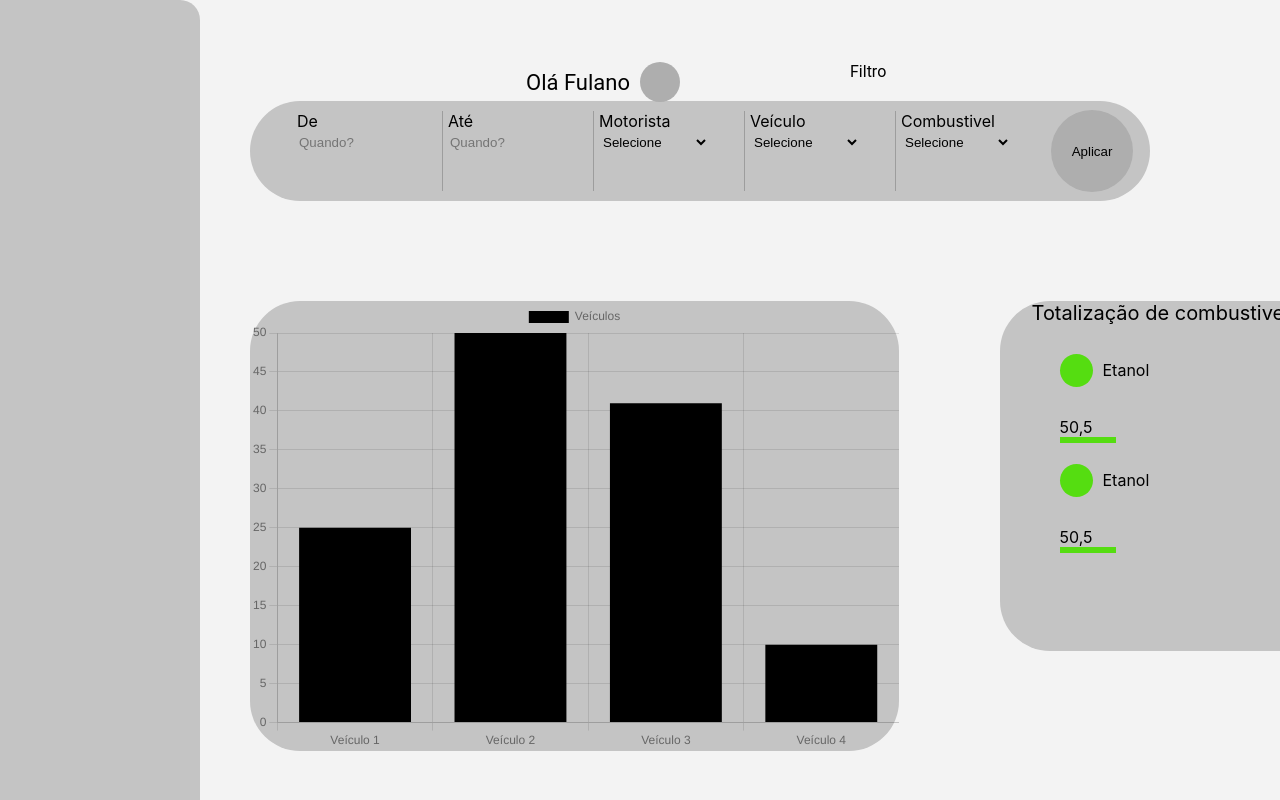
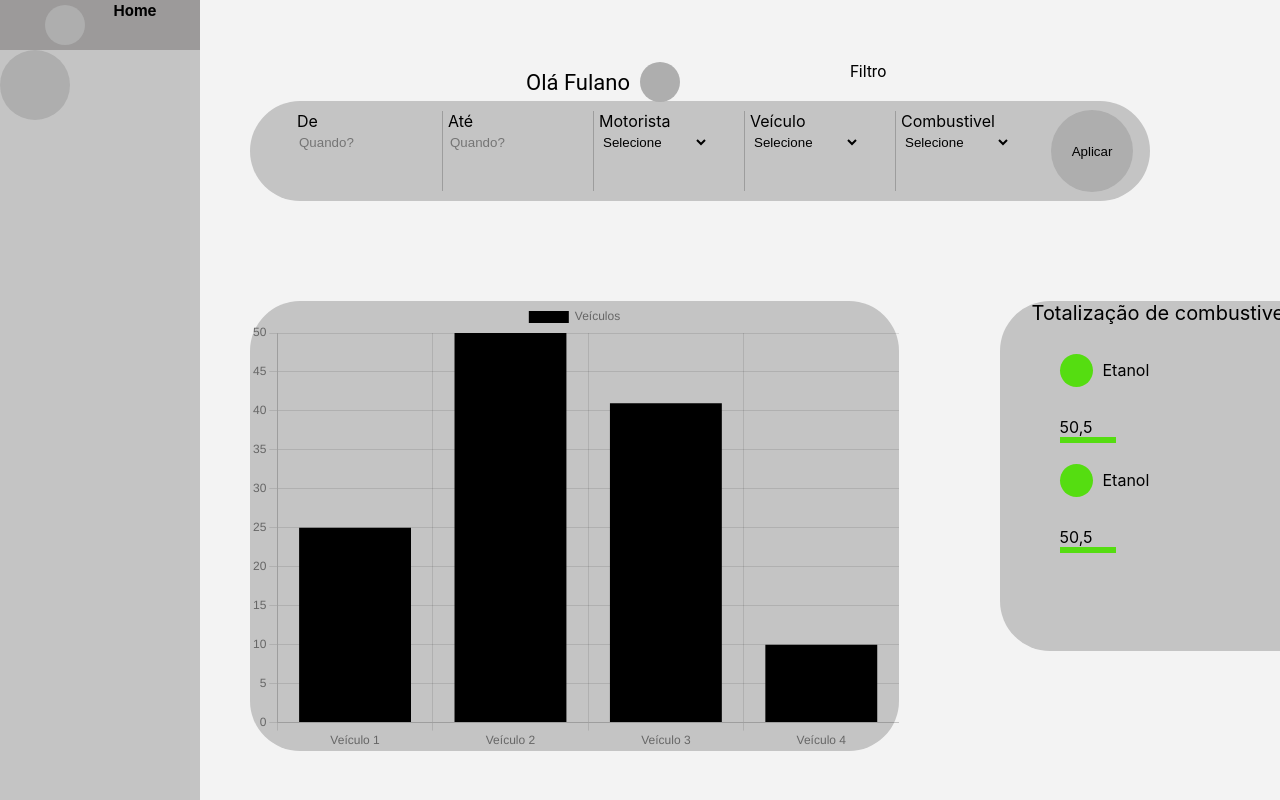
Before and after one commit to AlcanceTec/UnePayReact, a React (Create React App) app: page / in a window 1280 px wide. Shown: the top 800 px of the page. Built offline with nearby package versions, Linux system fonts and the light colour scheme.

Commit message:
opening and close menu

```diff
--- a/src/components/Menu/index.js
+++ b/src/components/Menu/index.js
@@ -1,21 +1,41 @@
 import React, {useState} from 'react';
-import './style.css';
+import { ThemeProvider } from 'styled-components';
+import C from './style';
 
-export default() => {
+export default(props) => {
 
-    const [open, setOpen] = useState(false);
+    const [open, setOpen] = useState(true);
+    const [width, setWidth] = useState("200px");
+    const [effect, setEffect] = useState("");
 
-    const MenuToggle =  ()=> {
-        setOpen(!open);
+    const MenuToggle = () => {
 
+        if (open === true) {
+            setOpen(false);
+            console.log(width);
+            setWidth("150px");
+            setEffect("ease-in-out 0.3s");
+        } else {
+            setOpen(true);
+            console.log(width);
+            setWidth("200px");
+            setEffect("ease-in-out 0.3s");
+        }
     }
 
     return (
-        <div className="Container">
+            <C.menuArea>
+                <C.Menu width={width} effect={effect}>
+                    <C.item>
+                        <C.itemPhoto>
 
-
-
-
-        </div>
+                        </C.itemPhoto>
+                        <C.itemText>
+                            <C.links>Home</C.links>
+                        </C.itemText>
+                    </C.item>
+                    <C.Button onClick={MenuToggle}></C.Button>
+                </C.Menu>
+            </C.menuArea>
     )
 }
--- a/src/components/Menu/style.css
+++ /dev/null
@@ -1,10 +0,0 @@
-.Container{
-    background-color: #C4C4C4;
-    width: 200px;
-    height: 1420px;
-    left: 0;
-    top: 0;
-    border-radius: 0 20px 10px 0;
-    display: flex;
-    flex-direction: column;
-}
--- /dev/null
+++ b/src/components/Menu/style.js
@@ -0,0 +1,66 @@
+import styled from 'styled-components';
+
+export default {
+
+    menuArea: styled.div`
+        width: 200px;
+        height: 1420px;
+        left: 0;
+        top: 0;
+        border-radius: 0 20px 10px 0;
+        display: flex;
+        flex-direction: column;
+    `,
+
+    Menu: styled.div`
+        background-color: #C4C4C4;
+        width: ${(props) => props.width};
+        height: 1420px;
+        left: 0;
+        top: 0;
+        border-radius: 0 20px 10px 0;
+        display: flex;
+        flex-direction: column;
+        transition: ${(props) => props.effect};
+    `,
+
+
+    Button: styled.button`
+        width: 70px;
+        height: 70px;
+        background-color: #AEAEAE;
+        border: none;
+        border-radius: 50%;
+    `,
+
+    item: styled.div`
+        width: 200px;
+        height: 50px;
+        background-color: #9C9A9A;
+        display: flex;
+    `,
+
+    itemText: styled.div`
+        width: 100px;
+        height: 50px;
+        text-align: center;
+        align-items: center;
+    `,
+
+    itemPhoto: styled.div`
+        width: 40px;
+        height: 40px;
+        background-color: #AEAEAE;
+        border-radius: 50%;
+        margin: 5px 0 5px 45px;
+    `,
+
+    links: styled.a`
+        font-size: 15px;
+        font-weight: bold;
+        position: relative;
+    `
+
+
+
+}
```
